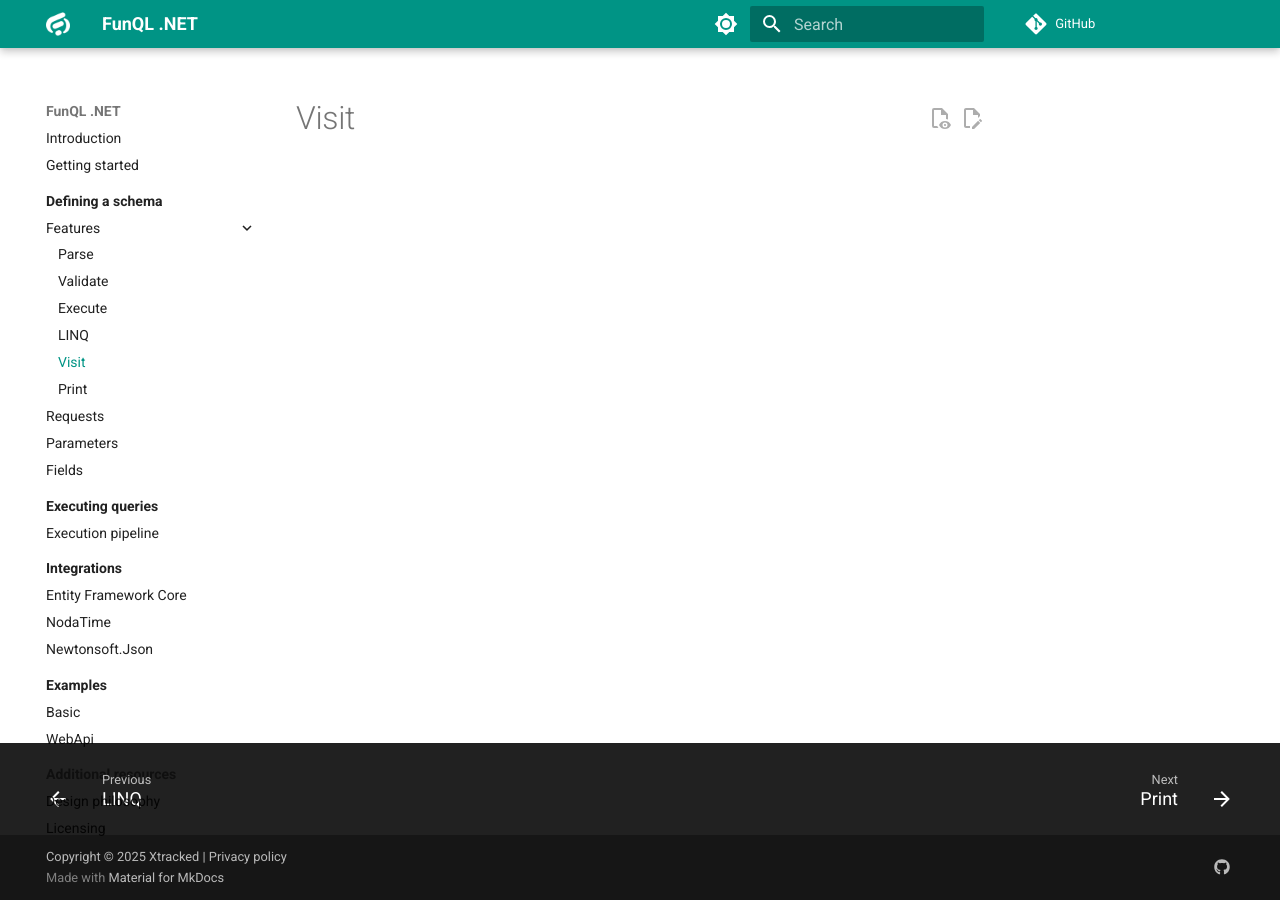
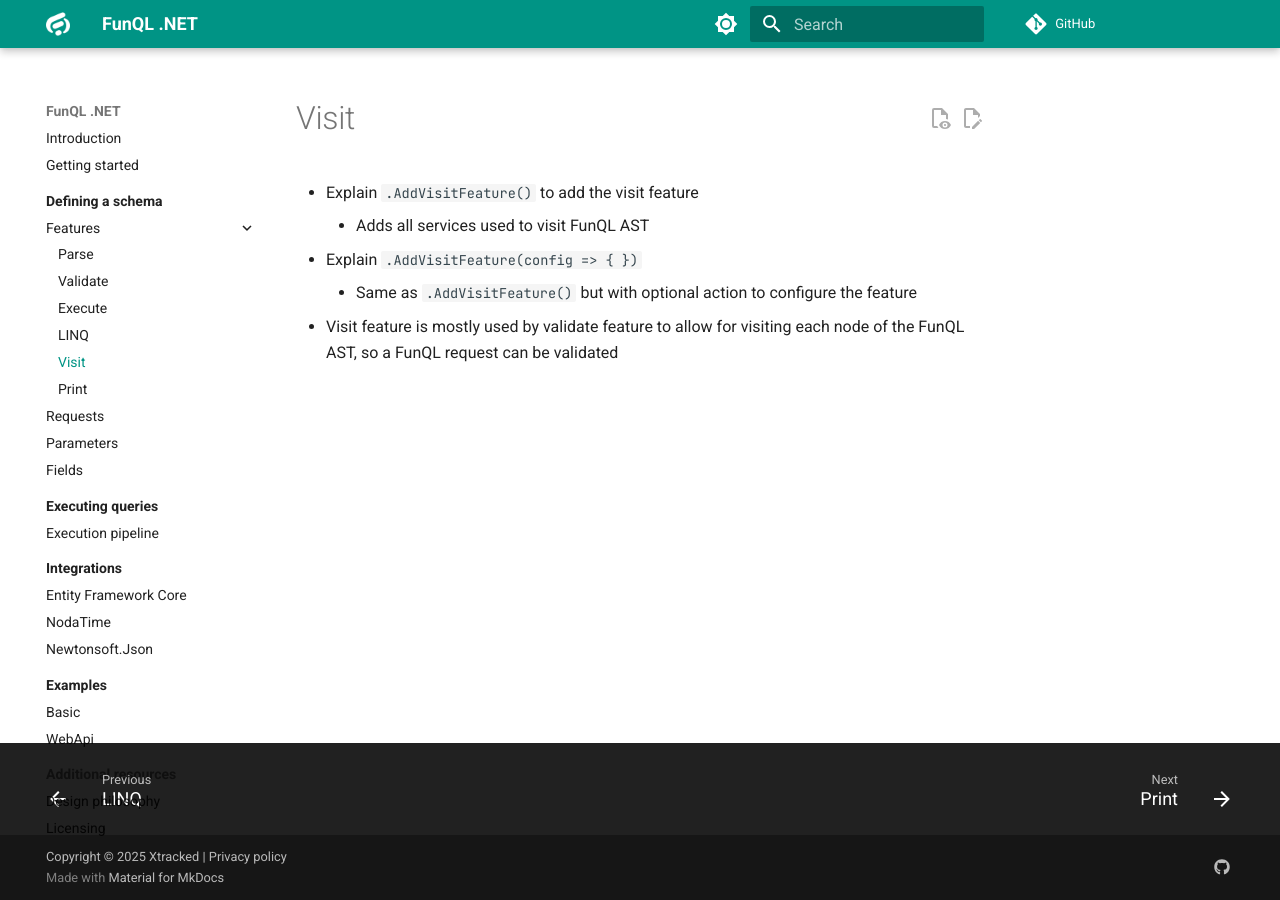
Before and after one commit to funql/funql-dotnet, an MkDocs documentation site: the page built from docs/defining-a-schema/features/visit.md, in a window 1280 px wide. Built offline with MkDocs 1.6.1 and Material for MkDocs 9.7.7, drawn with Linux system fonts in a browser that asks for light colours; comment, search, counter and statistics services are not loaded.

Commit message:
Update visit.md

```diff
--- a/docs/defining-a-schema/features/visit.md
+++ b/docs/defining-a-schema/features/visit.md
@@ -1 +1,8 @@
 # Visit
+
+- Explain `.AddVisitFeature()` to add the visit feature
+    - Adds all services used to visit FunQL AST
+- Explain `.AddVisitFeature(config => { })`
+    - Same as `.AddVisitFeature()` but with optional action to configure the feature
+- Visit feature is mostly used by validate feature to allow for visiting each node of the FunQL AST, so a FunQL request
+can be validated
```
